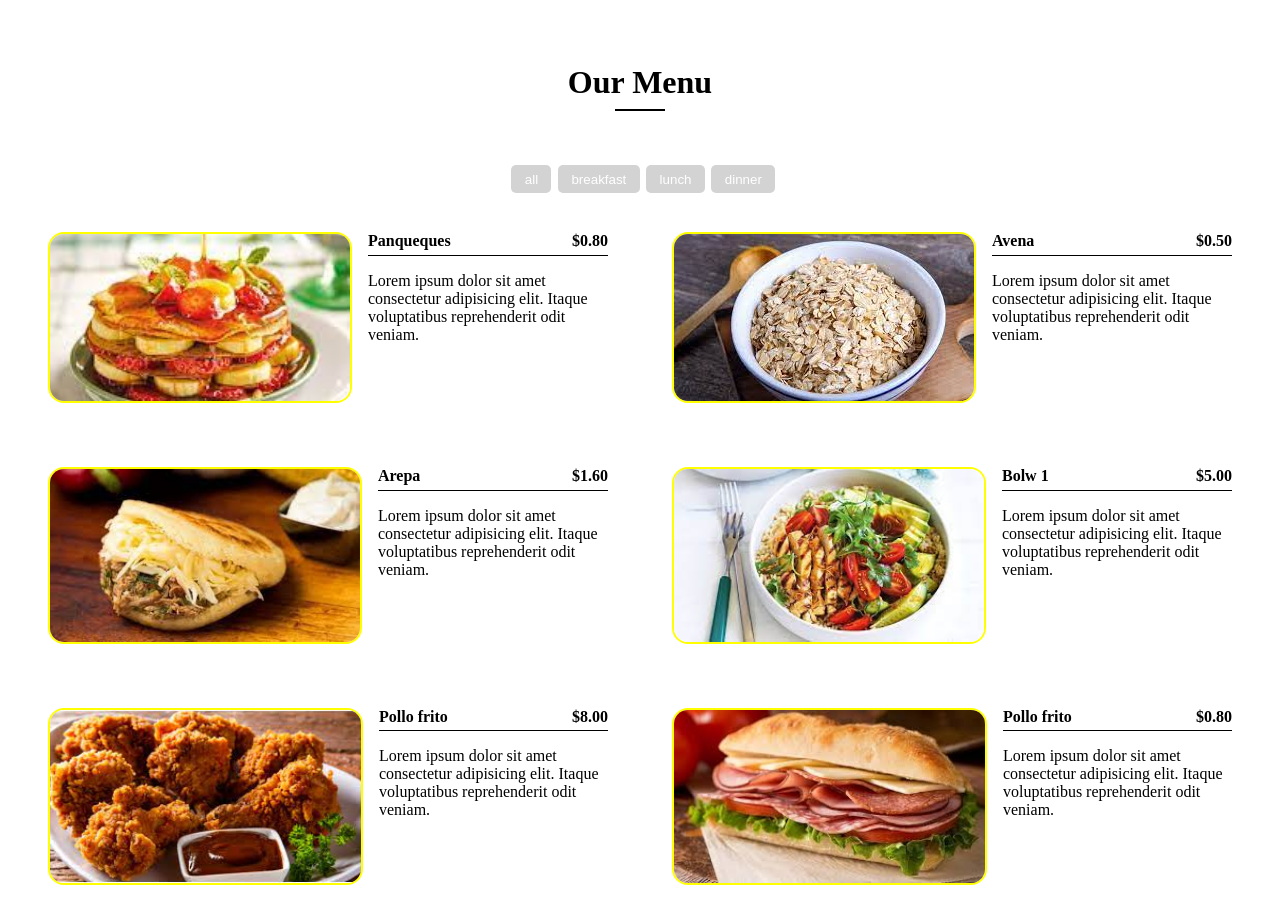
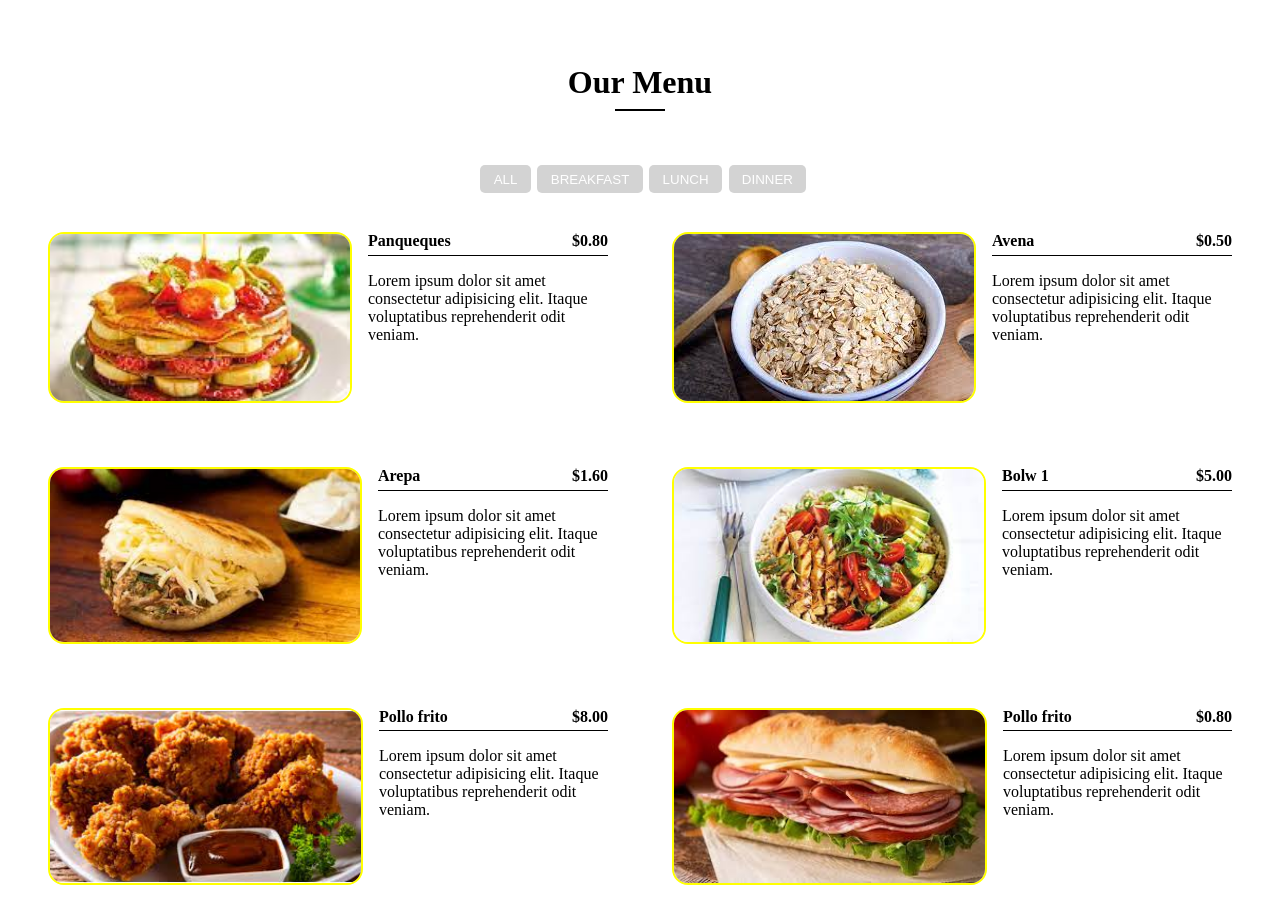
Before and after one commit to mvbri/tabs, a plain HTML site: page index.html in a window 1280 px wide. Shown: the top 920 px of the page. Drawn offline with Linux system fonts and the light colour scheme.

Commit message:
Mejora de codigo y culminación de practica

```diff
--- a/index.html
+++ b/index.html
@@ -11,9 +11,7 @@
 		<section class="container section-tabs">
 			<h2 class="section-title">Our Menu</h2>
 			<div class="section-content">
-				<div class="tabs-buttons">
-					<!-- <button class="tab-button" data-id="all">All</button> -->
-				</div>
+				<div class="tabs-buttons"></div>
 				<div class="tabs-items"></div>
 			</div>
 		</section>
--- a/script.js
+++ b/script.js
@@ -9,8 +9,9 @@ window.addEventListener('DOMContentLoaded', () => {
 });
 
 const showItems = (datos) => {
-	let items = datos.map((d) => {
-		return `<article class="item">
+	let items = datos
+		.map((d) => {
+			return `<article class="item">
 		<img src=${d.imgSrc} alt="" />
 		<div class="item-info">
 			<header>
@@ -21,27 +22,29 @@ const showItems = (datos) => {
 		</div>
 	</article>
 	`;
-	});
-	items = items.join('');
+		})
+		.join('');
 	tabsItems.innerHTML = items;
 };
 
 const categorybuttons = () => {
 	const getCategories = (datos) => {
-		let categoriesFilter = ['all'];
-		datos.forEach((d) => {
-			if (!categoriesFilter.includes(d.category)) {
-				categoriesFilter.push(d.category);
-			}
-		}); // Falta aprender bien reduce.
-		// Y revisar como lo hicieron en el curso.
+		let categoriesFilter = datos.reduce(
+			(values, item) => {
+				if (!values.includes(item.category)) {
+					values.push(item.category);
+				}
+				return values;
+			},
+			['all']
+		);
 		showButtons(categoriesFilter);
 	};
 
 	const showButtons = (categoriesFilter) => {
 		const buttons = categoriesFilter
 			.map((d) => {
-				return `<button class="tab-button" data-id="${d}">${d}</button>`;
+				return `<button class="tab-button" data-id="${d}">${d.toUpperCase()}</button>`;
 			})
 			.join('');
 		tabsButtons.innerHTML = buttons;
@@ -64,7 +67,3 @@ const categorybuttons = () => {
 	};
 	getCategories(datos);
 };
-
-/**
- * Ahora a hacerlo con "ALL"
- */
```
